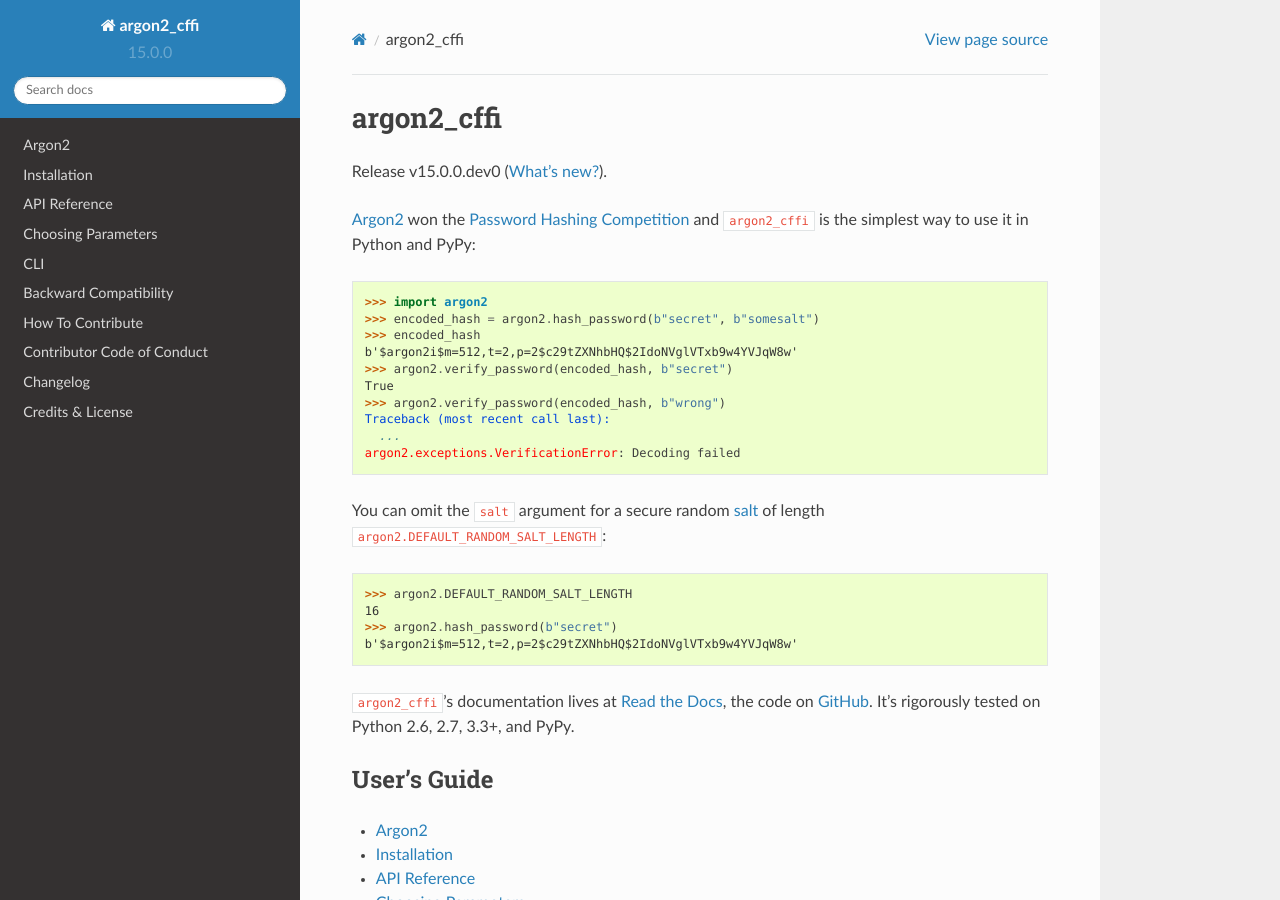
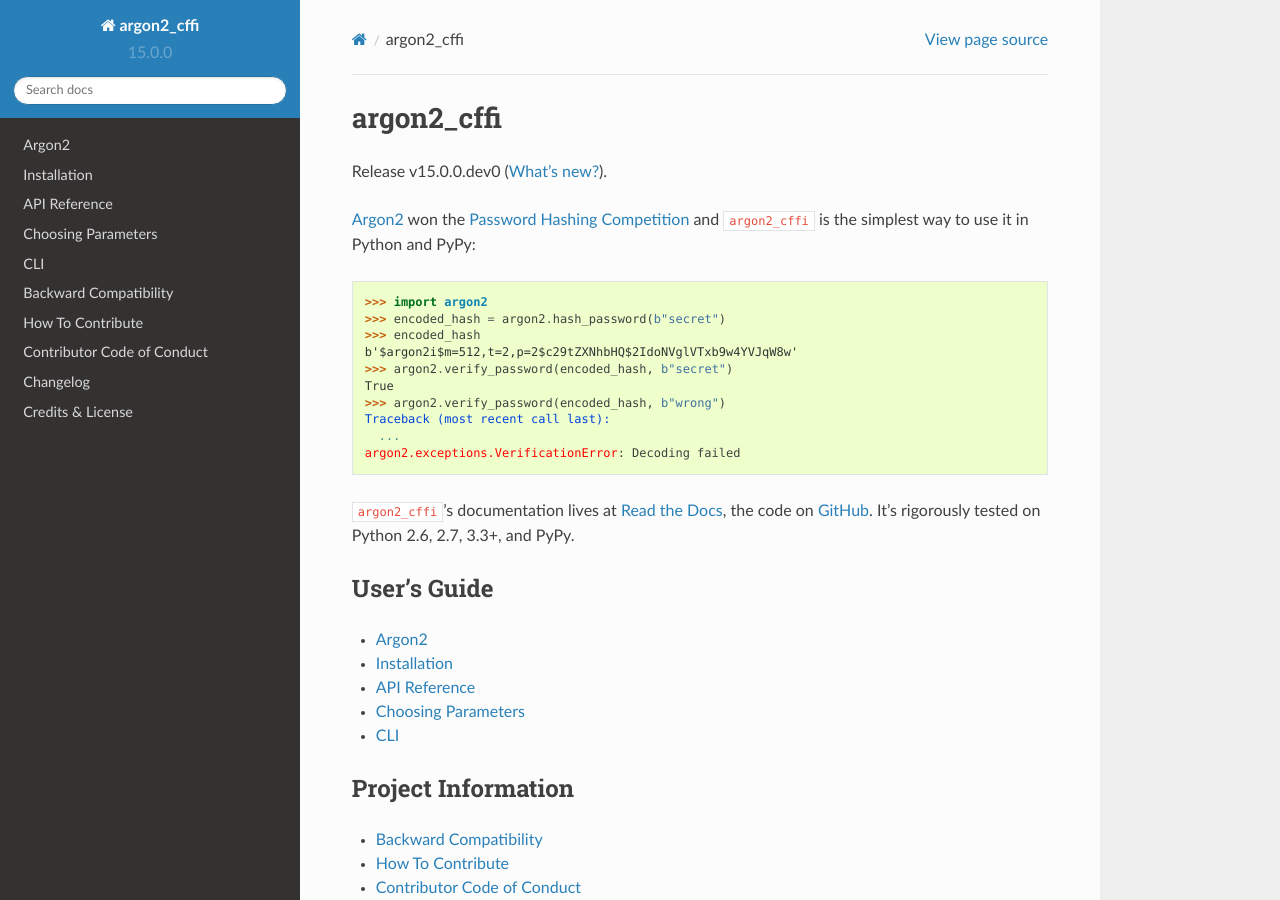
Before and after one commit to hynek/argon2-cffi, a Sphinx documentation site: the page built from docs/index.rst, in a window 1280 px wide and 900 px high. Built offline with Sphinx 7.4.7 and the Read the Docs theme 2.0.0, drawn with Linux system fonts in a browser that asks for light colours.

Commit message:
Simplify teaser

```diff
--- a/README.rst
+++ b/README.rst
@@ -16,7 +16,7 @@
   :target: https://ci.appveyor.com/project/hynek/argon2-cffi
 
 .. image:: https://www.irccloud.com/invite-svg?channel=%23cryptography-dev&amp;hostname=irc.freenode.net&amp;port=6697&amp;ssl=1
-    :target: https://www.irccloud.com/invite?channel=%23cryptography-dev&amp;hostname=irc.freenode.net&amp;port=6697&amp;ssl=1
+  :target: https://www.irccloud.com/invite?channel=%23cryptography-dev&amp;hostname=irc.freenode.net&amp;port=6697&amp;ssl=1
 
 .. teaser-begin
 
@@ -25,8 +25,8 @@
 .. code-block:: pycon
 
   >>> import argon2
-  >>> encoded_hash = argon2.hash_password(b"secret", b"somesalt")
-  >>> encoded_hash
+  >>> encoded_hash = argon2.hash_password(b"secret")
+  >>> encoded_hash   # doctest: +SKIP
   b'$argon2i$m=512,t=2,p=2$c29tZXNhbHQ$2IdoNVglVTxb9w4YVJqW8w'
   >>> argon2.verify_password(encoded_hash, b"secret")
   True
@@ -35,14 +35,6 @@
     ...
   argon2.exceptions.VerificationError: Decoding failed
 
-You can omit the ``salt`` argument for a secure random `salt <https://en.wikipedia.org/wiki/Salt_(cryptography)>`_ of length ``argon2.DEFAULT_RANDOM_SALT_LENGTH``:
-
-.. code-block:: pycon
-
-  >>> argon2.DEFAULT_RANDOM_SALT_LENGTH
-  16
-  >>> argon2.hash_password(b"secret")  # doctest: +SKIP
-  b'$argon2i$m=512,t=2,p=2$c29tZXNhbHQ$2IdoNVglVTxb9w4YVJqW8w'
 
 ``argon2_cffi``\ ’s documentation lives at `Read the Docs <https://argon2-cffi.readthedocs.org/>`_, the code on `GitHub <https://github.com/hynek/argon2_cffi>`_.
 It’s rigorously tested on Python 2.6, 2.7, 3.3+, and PyPy.
--- a/docs/api.rst
+++ b/docs/api.rst
@@ -37,5 +37,6 @@
   >>> argon2.hash_password_raw(b"secret", b"somesalt")
   b'\xd8\x87h5X%U<[\xf7\x0e\x18T\x9a\x96\xf3'
 
+
 .. autoclass:: Type
   :members: D, I
```
